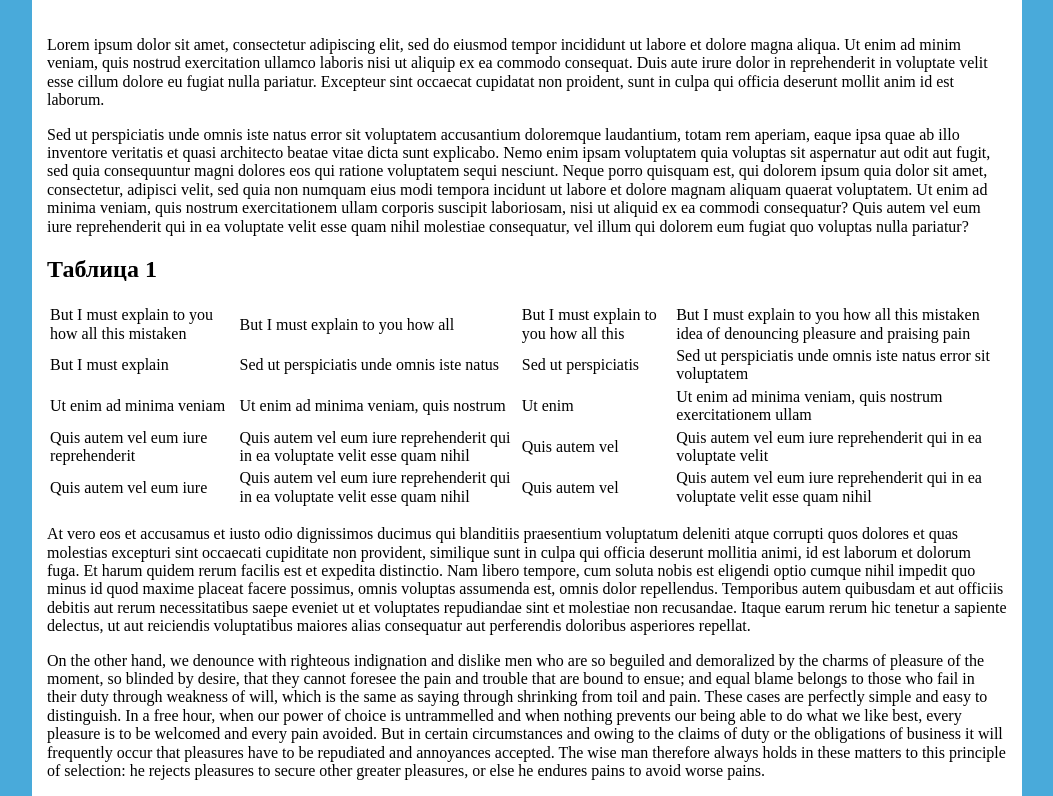
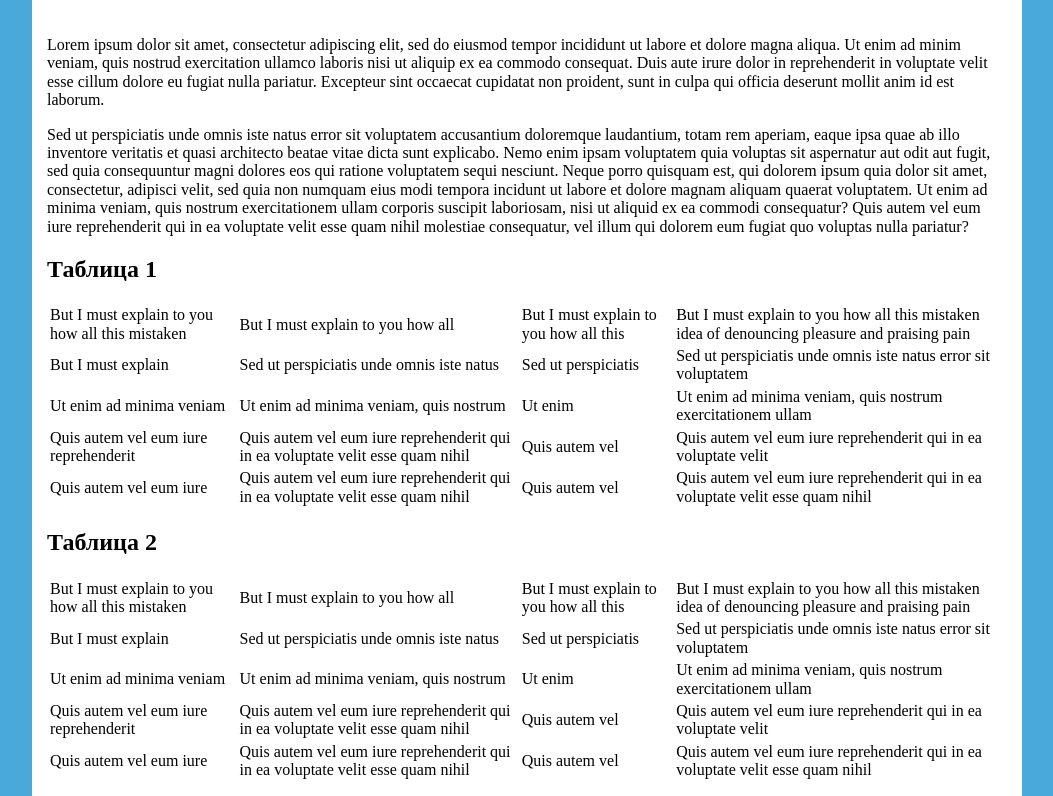
Before and after one commit to gruv19/nevatrip-test, a plain HTML site: page 1_2_table/index.html in a window 1280 px wide. Shown: the top 796 px of the page, without its empty margins (113-1166 px from the left). Drawn offline with Linux system fonts and the light colour scheme.

Commit message:
feat: Подготовил разметку для 2-го варианта решения

```diff
--- a/1_2_table/index.html
+++ b/1_2_table/index.html
@@ -112,6 +112,84 @@
         </tbody>
       </table>
 
+      <div class="table-continer">
+        <h2>Таблица 2</h2>
+        <table class="table-scroll">
+          <tbody>
+            <tr class="table-scroll__row">
+              <td class="table-scroll__cell">
+                But I must explain to you how all this mistaken
+              </td>
+              <td class="table-scroll__cell">
+                But I must explain to you how all
+              </td>
+              <td class="table-scroll__cell">
+                But I must explain to you how all this
+              </td>
+              <td class="table-scroll__cell">
+                But I must explain to you how all this mistaken idea of denouncing pleasure and praising pain
+              </td>
+            </tr>
+            <tr class="table-scroll__row table-scroll__row--small">
+              <td class="table-scroll__cell">
+                But I must explain
+              </td>
+              <td class="table-scroll__cell">
+                Sed ut perspiciatis unde omnis iste natus
+              </td>
+              <td class="table-scroll__cell">
+                Sed ut perspiciatis
+              </td>
+              <td class="table-scroll__cell">
+                Sed ut perspiciatis unde omnis iste natus error sit voluptatem
+              </td>
+            </tr>
+            <tr class="table-scroll__row table-scroll__row--big">
+              <td class="table-scroll__cell">
+                Ut enim ad minima veniam
+              </td>
+              <td class="table-scroll__cell">
+                Ut enim ad minima veniam, quis nostrum
+              </td>
+              <td class="table-scroll__cell">
+                Ut enim
+              </td>
+              <td class="table-scroll__cell">
+                Ut enim ad minima veniam, quis nostrum exercitationem ullam
+              </td>
+            </tr>
+            <tr class="table-scroll__row table-scroll__row--bigest">
+              <td class="table-scroll__cell">
+                Quis autem vel eum iure reprehenderit
+              </td>
+              <td class="table-scroll__cell">
+                Quis autem vel eum iure reprehenderit qui in ea voluptate velit esse quam nihil
+              </td>
+              <td class="table-scroll__cell">
+                Quis autem vel
+              </td>
+              <td class="table-scroll__cell">
+                Quis autem vel eum iure reprehenderit qui in ea voluptate velit
+              </td>
+            </tr>
+            <tr class="table-scroll__row table-scroll__row--big">
+              <td class="table-scroll__cell">
+                Quis autem vel eum iure
+              </td>
+              <td class="table-scroll__cell">
+                Quis autem vel eum iure reprehenderit qui in ea voluptate velit esse quam nihil
+              </td>
+              <td class="table-scroll__cell">
+                Quis autem vel
+              </td>
+              <td class="table-scroll__cell">
+                Quis autem vel eum iure reprehenderit qui in ea voluptate velit esse quam nihil
+              </td>
+            </tr>
+          </tbody>
+        </table>
+      </div>
+
       <p>
         At vero eos et accusamus et iusto odio dignissimos ducimus qui
         blanditiis praesentium voluptatum deleniti atque corrupti quos dolores
```
